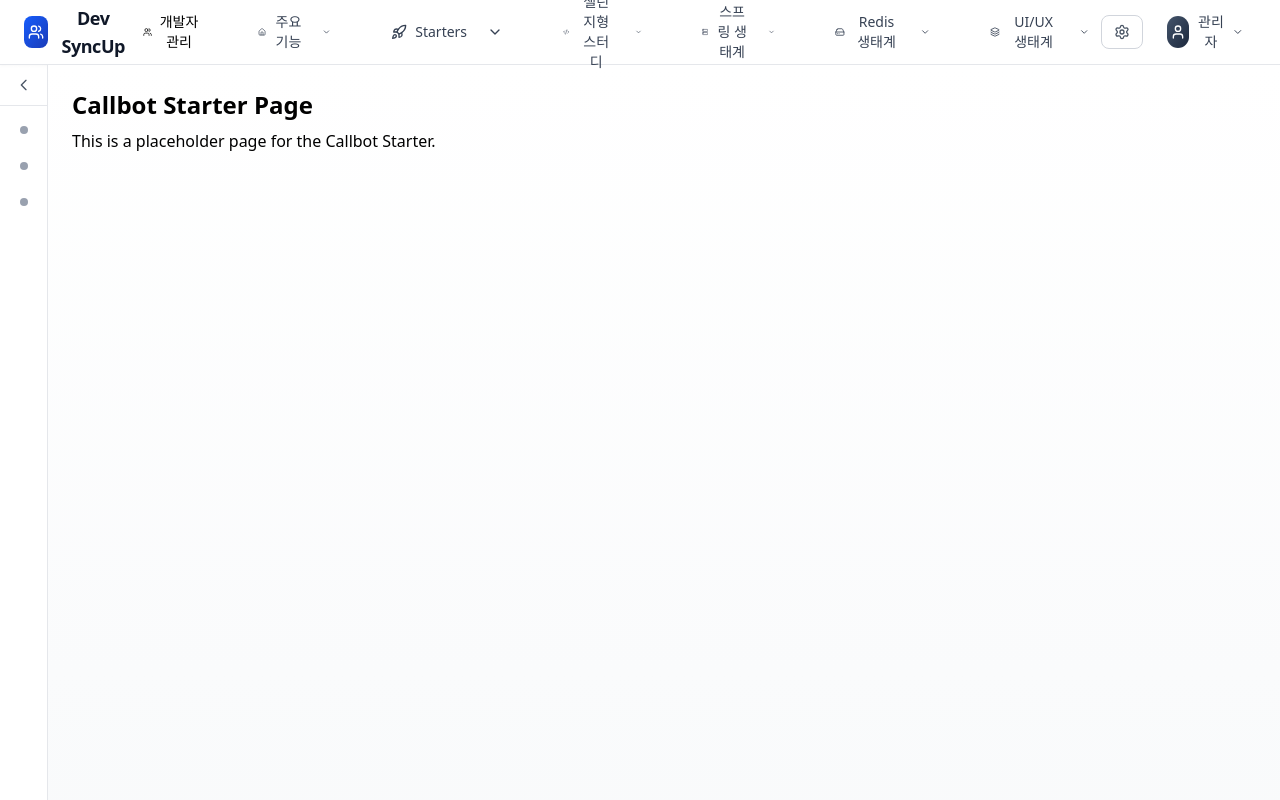
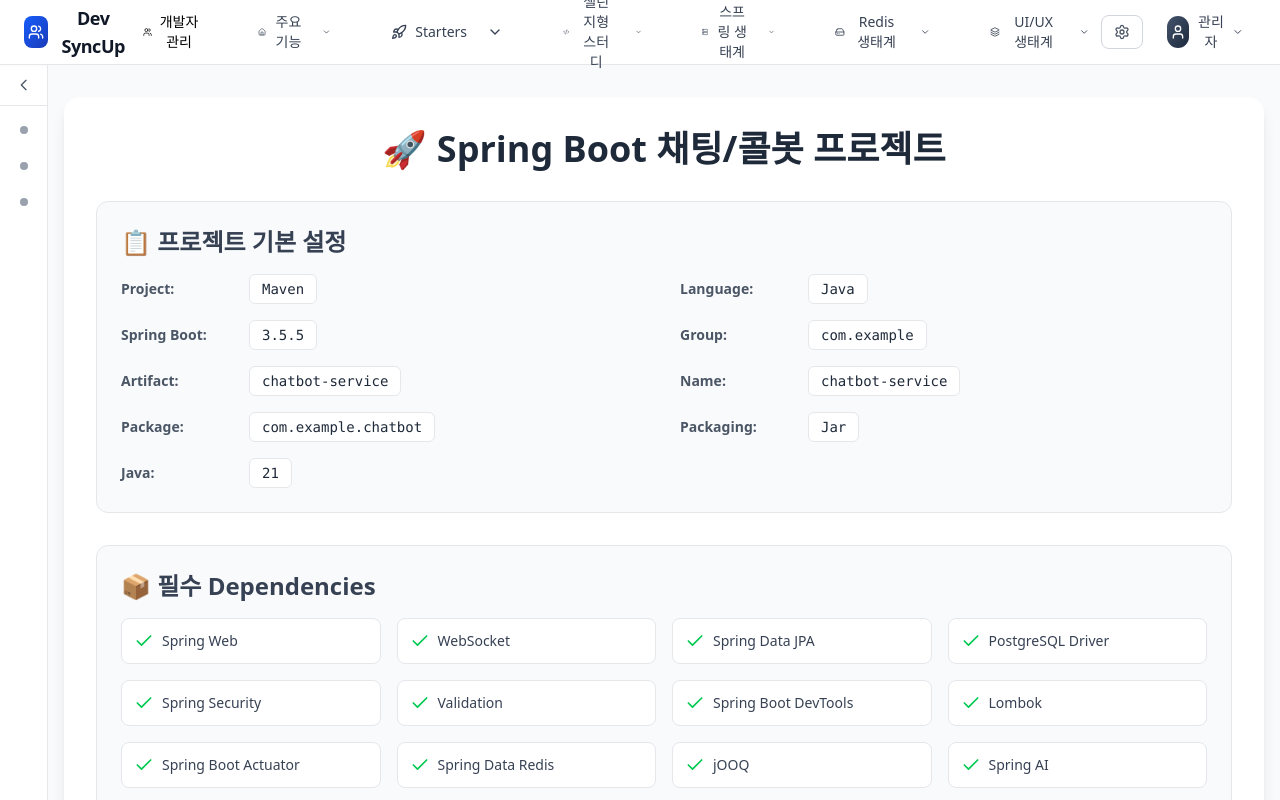
Before and after one commit to dota-pilot1/vite-tailwindcss-v4-seed, a React (Vite) app in the folder vite-basic-set/: page /callbot-starter in a window 1280 px wide. Built offline with nearby package versions, Linux system fonts and the light colour scheme.

Commit message:
스타터 메뉴얼 추가

```diff
--- a/vite-basic-set/src/pages/starters/CallbotStarterPage.tsx
+++ b/vite-basic-set/src/pages/starters/CallbotStarterPage.tsx
@@ -1,13 +1,216 @@
-
-import React from 'react';
+import React from "react";
+import { Copy, Check, ExternalLink } from "lucide-react";
 
 const CallbotStarterPage: React.FC = () => {
+  const getUrl = () =>
+    document.getElementById("springUrl")?.textContent?.trim();
+
+  const copyUrl = () => {
+    const url = getUrl();
+    if (url) {
+      navigator.clipboard.writeText(url).then(() => {
+        const btn = document.getElementById("copyBtn");
+        const icon = document.getElementById("copyIcon");
+        const checkIcon = document.getElementById("checkIcon");
+        const originalText = btn?.querySelector("span")?.textContent;
+
+        if (btn && icon && checkIcon) {
+          icon.style.display = "none";
+          checkIcon.style.display = "inline-block";
+          btn.querySelector("span")!.textContent = "복사됨!";
+
+          setTimeout(() => {
+            icon.style.display = "inline-block";
+            checkIcon.style.display = "none";
+            btn.querySelector("span")!.textContent = originalText || "URL 복사";
+          }, 2000);
+        }
+      });
+    }
+  };
+
+  const openUrl = () => {
+    const url = getUrl();
+    if (url) {
+      window.open(url, "_blank");
+    }
+  };
+
   return (
-    <div className="p-6">
-      <h1 className="text-2xl font-bold">Callbot Starter Page</h1>
-      <p className="mt-2">This is a placeholder page for the Callbot Starter.</p>
+    <div className="bg-gray-50 min-h-screen">
+      <div className="container mx-auto px-4 py-8">
+        <div className="bg-white rounded-2xl shadow-lg p-8">
+          <h1 className="text-4xl font-bold text-gray-800 text-center mb-8">
+            🚀 Spring Boot 채팅/콜봇 프로젝트
+          </h1>
+
+          <div className="mb-8 p-6 bg-gray-50 rounded-xl border border-gray-200">
+            <h2 className="text-2xl font-semibold text-gray-700 mb-4">
+              📋 프로젝트 기본 설정
+            </h2>
+            <div className="grid grid-cols-1 md:grid-cols-2 gap-x-8 gap-y-4">
+              <ConfigItem label="Project" value="Maven" />
+              <ConfigItem label="Language" value="Java" />
+              <ConfigItem label="Spring Boot" value="3.5.5" />
+              <ConfigItem label="Group" value="com.example" />
+              <ConfigItem label="Artifact" value="chatbot-service" />
+              <ConfigItem label="Name" value="chatbot-service" />
+              <ConfigItem label="Package" value="com.example.chatbot" />
+              <ConfigItem label="Packaging" value="Jar" />
+              <ConfigItem label="Java" value="21" />
+            </div>
+          </div>
+
+          <div className="mb-8 p-6 bg-gray-50 rounded-xl border border-gray-200">
+            <h2 className="text-2xl font-semibold text-gray-700 mb-4">
+              📦 필수 Dependencies
+            </h2>
+            <div className="grid grid-cols-2 md:grid-cols-3 lg:grid-cols-4 gap-4">
+              {[
+                "Spring Web",
+                "WebSocket",
+                "Spring Data JPA",
+                "PostgreSQL Driver",
+                "Spring Security",
+                "Validation",
+                "Spring Boot DevTools",
+                "Lombok",
+                "Spring Boot Actuator",
+                "Spring Data Redis",
+                "jOOQ",
+                "Spring AI",
+              ].map((dep) => (
+                <DepItem key={dep} name={dep} />
+              ))}
+            </div>
+          </div>
+
+          <div className="mb-8 p-6 bg-blue-50 rounded-xl border border-blue-200">
+            <h2 className="text-2xl font-semibold text-blue-800 mb-4">
+              🔗 Spring Initializr URL
+            </h2>
+            <p className="text-blue-700 mb-4">
+              아래 URL을 클릭하면 설정된 프로젝트를 바로 다운로드할 수 있습니다:
+            </p>
+            <div
+              id="springUrl"
+              className="p-4 bg-white rounded-lg border border-blue-300 text-gray-800 font-mono break-all text-sm"
+            >
+              https://start.spring.io/#!type=maven-project&language=java&platformVersion=3.5.5&packaging=jar&jvmVersion=21&groupId=com.example&artifactId=chatbot-service&name=chatbot-service&description=WebSocket%20STOMP%20Chat%20and%20CallBot%20Service&packageName=com.example.chatbot&dependencies=web,websocket,data-jpa,postgresql,security,validation,devtools,lombok,actuator,data-redis,jooq,openai
+            </div>
+            <div className="mt-4 flex items-center gap-4">
+              <button
+                id="copyBtn"
+                onClick={copyUrl}
+                className="inline-flex items-center gap-2 px-6 py-2 bg-blue-600 text-white font-semibold rounded-lg hover:bg-blue-700 transition-colors"
+              >
+                <Copy id="copyIcon" className="w-4 h-4" />
+                <Check id="checkIcon" className="w-4 h-4 hidden" />
+                <span>URL 복사</span>
+              </button>
+              <button
+                onClick={openUrl}
+                className="inline-flex items-center gap-2 px-6 py-2 bg-gray-600 text-white font-semibold rounded-lg hover:bg-gray-700 transition-colors"
+              >
+                <ExternalLink className="w-4 h-4" />
+                <span>바로 가기</span>
+              </button>
+            </div>
+          </div>
+
+          <div className="p-6 bg-yellow-50 rounded-xl border border-yellow-200">
+            <h2 className="text-2xl font-semibold text-yellow-800 mb-4">
+              🗺️ 개발 단계별 로드맵
+            </h2>
+            <div className="space-y-6">
+              <RoadmapPhase
+                title="1단계: 기본 채팅 기능 (1-2주)"
+                items={[
+                  "WebSocket + STOMP 설정",
+                  "실시간 메시지 송수신",
+                  "채팅방 기능",
+                  "기본 UI (Thymeleaf or React)",
+                ]}
+              />
+              <RoadmapPhase
+                title="2단계: 콜봇 기능 추가 (2-3주)"
+                items={[
+                  "WebRTC 연동",
+                  "음성 인식 (STT)",
+                  "텍스트 음성 변환 (TTS)",
+                  "챗봇 로직 (ChatGPT API 연동)",
+                ]}
+              />
+              <RoadmapPhase
+                title="3단계: 보안 & 인증 (1-2주)"
+                items={[
+                  "JWT 인증",
+                  "Spring Security 설정",
+                  "OAuth2 소셜 로그인",
+                  "권한 기반 접근 제어",
+                ]}
+              />
+              <RoadmapPhase
+                title="4단계: 운영 환경 구축 (2-3주)"
+                items={[
+                  "Docker 컨테이너화",
+                  "CI/CD 파이프라인",
+                  "모니터링 (Prometheus/Grafana)",
+                  "로그 관리 (ELK Stack)",
+                ]}
+              />
+              <RoadmapPhase
+                title="5단계: 고도화 (3-4주)"
+                items={[
+                  "MSA 구조로 분리",
+                  "Redis 클러스터링",
+                  "Load Balancing",
+                  "성능 최적화",
+                ]}
+              />
+            </div>
+          </div>
+        </div>
+      </div>
     </div>
   );
 };
 
+const ConfigItem: React.FC<{ label: string; value: string }> = ({
+  label,
+  value,
+}) => (
+  <div className="flex items-center">
+    <div className="w-32 text-sm font-semibold text-gray-600">{label}:</div>
+    <div className="px-3 py-1 bg-white rounded-md border border-gray-200 text-sm font-mono text-gray-800">
+      {value}
+    </div>
+  </div>
+);
+
+const DepItem: React.FC<{ name: string }> = ({ name }) => (
+  <div className="flex items-center gap-2 p-3 bg-white rounded-lg border border-gray-200">
+    <Check className="w-5 h-5 text-green-500" />
+    <span className="text-sm text-gray-700">{name}</span>
+  </div>
+);
+
+const RoadmapPhase: React.FC<{ title: string; items: string[] }> = ({
+  title,
+  items,
+}) => (
+  <div className="p-4 bg-white rounded-lg border border-gray-200">
+    <div className="font-bold text-gray-800 mb-2">{title}</div>
+    <ul className="space-y-1">
+      {items.map((item, index) => (
+        <li
+          key={index}
+          className="text-sm text-gray-600"
+          dangerouslySetInnerHTML={{ __html: `• ${item}` }}
+        />
+      ))}
+    </ul>
+  </div>
+);
+
 export default CallbotStarterPage;
```
